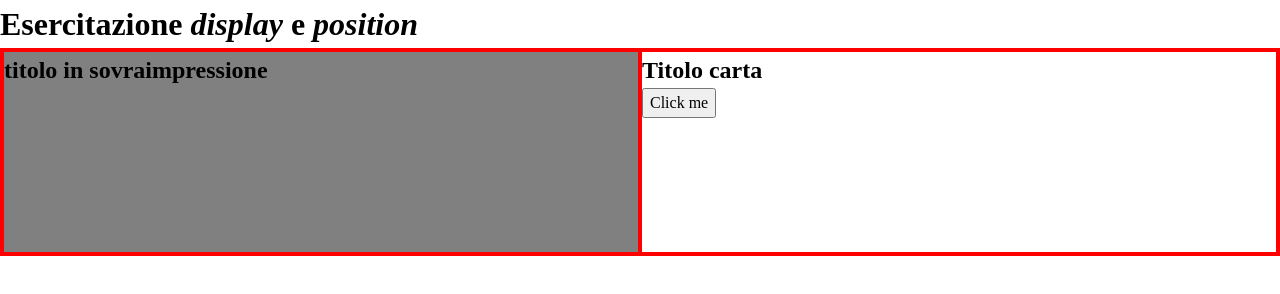
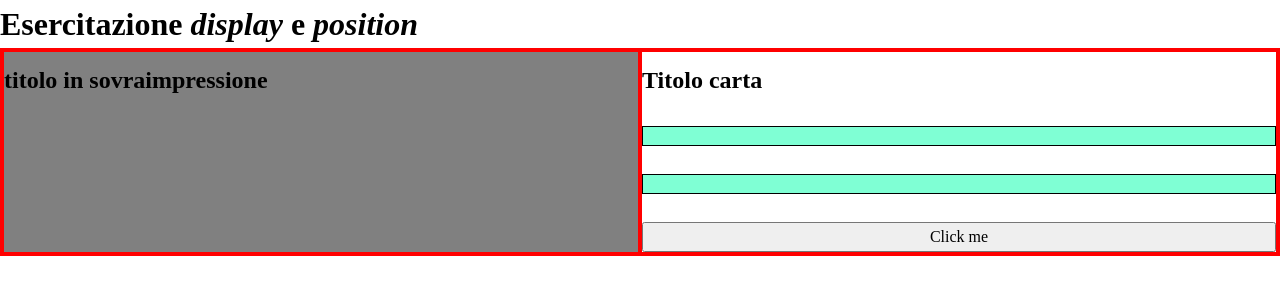
Before and after one commit to giansake/CSS-Display-e-Position, a plain HTML site: page index.html in a window 1280 px wide. Drawn offline with Linux system fonts and the light colour scheme.

Commit message:
display: flex

```diff
--- a/style.css
+++ b/style.css
@@ -25,7 +25,7 @@ section.section-container {
 
 div.img-wrapper > header {
   position: absolute;
-  top: 0;
+  top: 10px;
   left: 0;
 }
 
@@ -33,3 +33,16 @@ div.img-wrapper > header {
   height: 200px;
   background: gray;
 }
+
+.card-wrapper {
+  display: flex;
+  flex-direction: column;
+  justify-content: space-between;
+  padding-top: 10px;
+}
+
+div.input {
+  height: 20px;
+  background-color: aquamarine;
+  border: 1px solid black;
+}
```
Also changed, not shown: index.html (+1 -0 lines).
